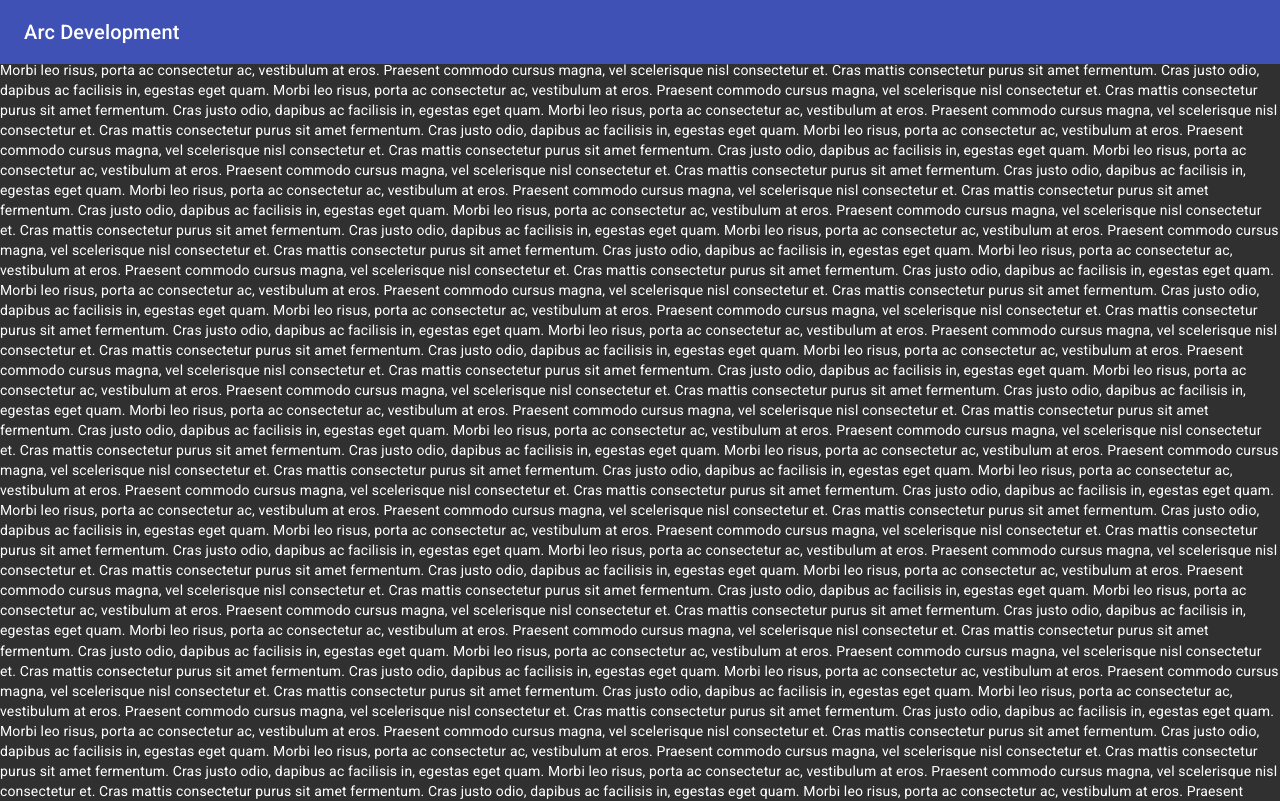
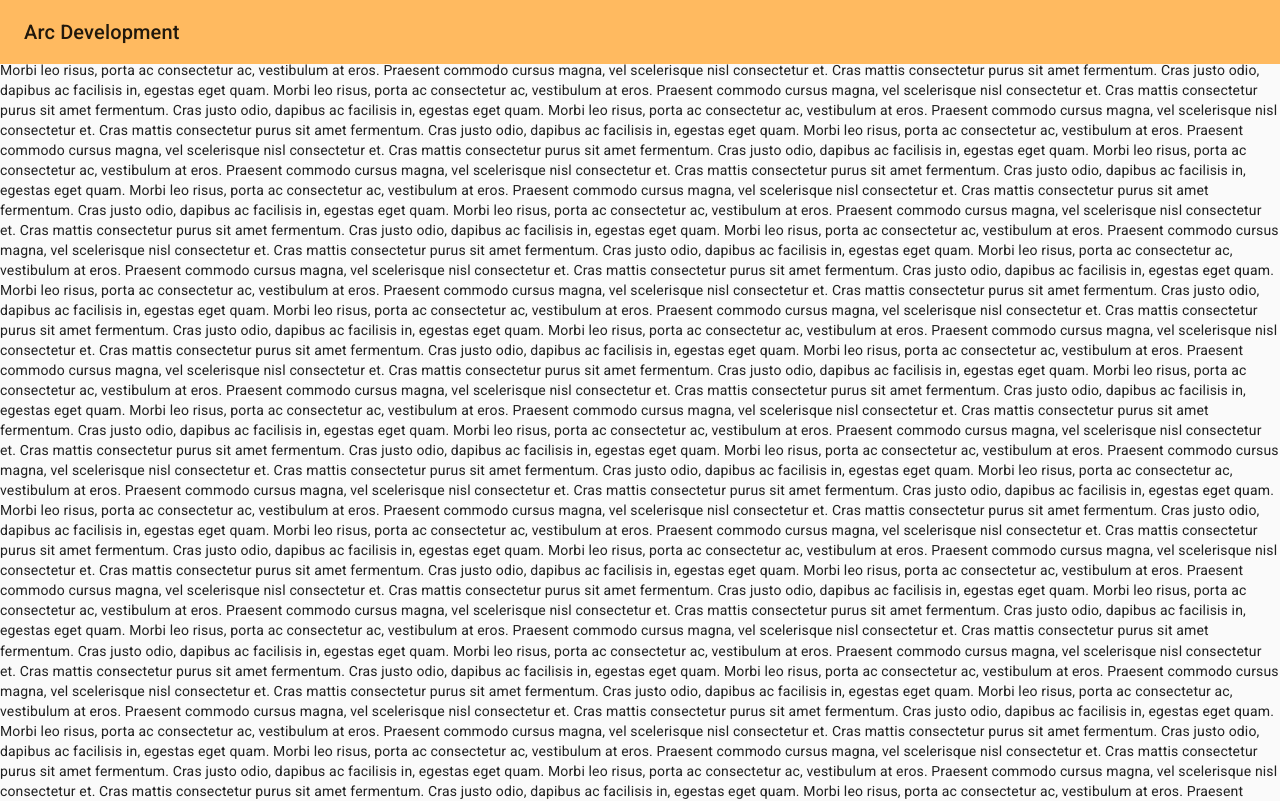
Before and after one commit to ms77grz/material-ui-react-full-course, a React (Create React App) app: page / in a window 1280 px wide. Shown: the top 801 px of the page. Built offline with nearby package versions, Linux system fonts and the light colour scheme.

Commit message:
Styling - Themes Palette

```diff
--- a/src/components/ui/Header.js
+++ b/src/components/ui/Header.js
@@ -23,7 +23,7 @@ export default function Header(props) {
     <React.Fragment>
       <CssBaseline />
       <ElevationScroll {...props}>
-        <AppBar position='fixed' color='primary'>
+        <AppBar position='fixed' color='secondary'>
           <Toolbar>
             <Typography variant='h6'>Arc Development</Typography>
           </Toolbar>
--- a/src/components/ui/theme.js
+++ b/src/components/ui/theme.js
@@ -2,15 +2,21 @@ import { createTheme } from '@material-ui/core/styles';
 import purple from '@material-ui/core/colors/purple';
 import green from '@material-ui/core/colors/green';
 
+const arcBlue = '#0b72b9';
+const arcOrange = '#ffba60';
+
 const theme = createTheme({
   palette: {
-    type: 'dark',
-    // primary: {
-    //   main: purple[500],
-    // },
-    // secondary: {
-    //   main: green[500],
-    // },
+    common: {
+      arcBlue: arcBlue,
+      arcOrange: arcOrange,
+    },
+    primary: {
+      main: arcBlue,
+    },
+    secondary: {
+      main: arcOrange,
+    },
   },
 });
 
```
